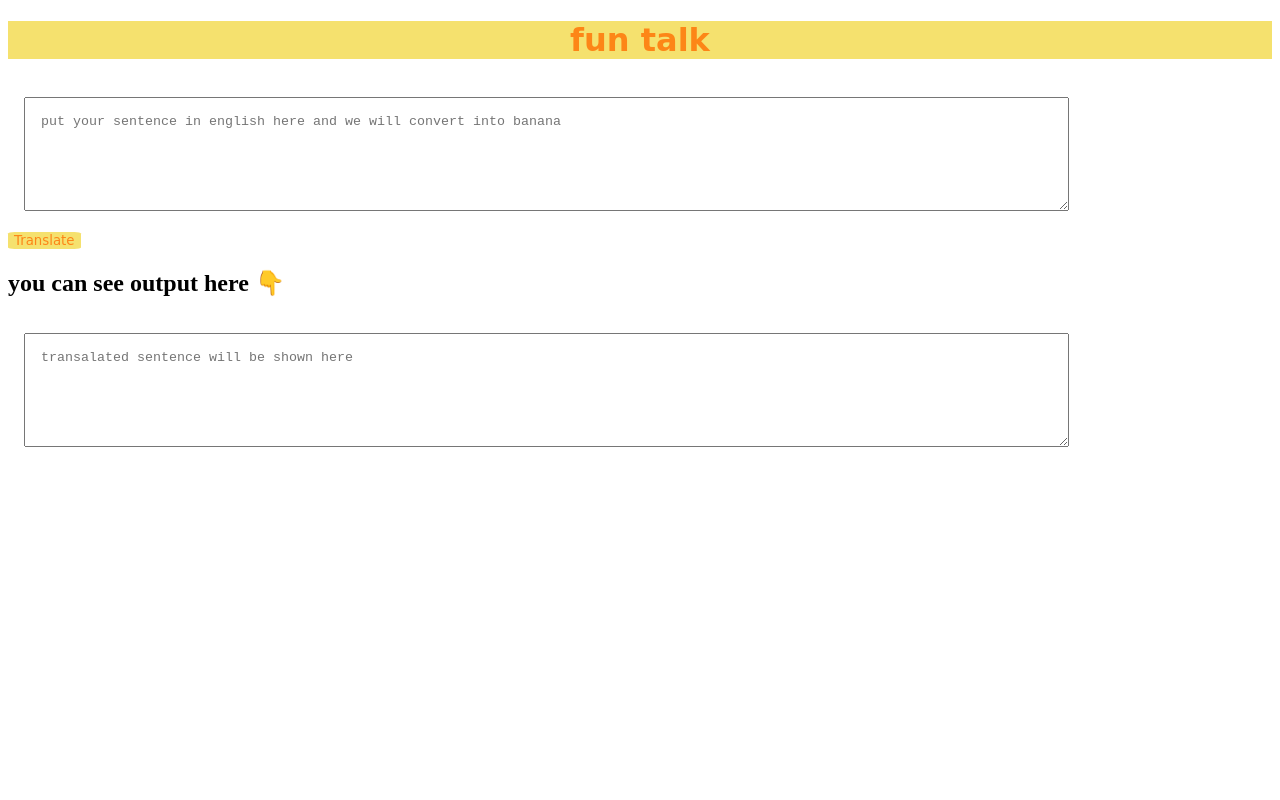
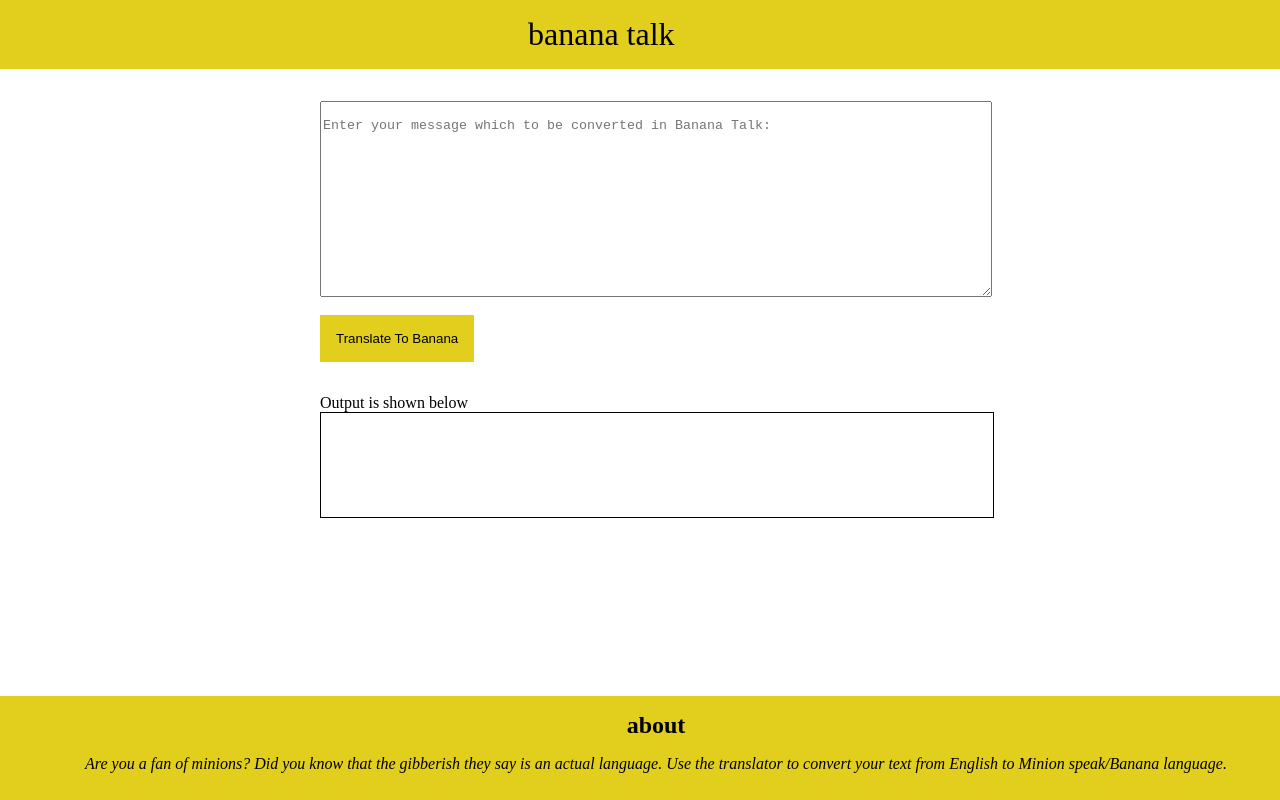
Before and after one commit to Arpit1099/funTranslation, a plain HTML site: page index.html in a window 1280 px wide. Drawn offline with Linux system fonts and the light colour scheme.

Commit message:
Adding JS final

```diff
--- /dev/null
+++ b/app.js
@@ -0,0 +1,59 @@
+// var txtInput=document.querySelector("#txt-input");
+// var btntranslate=document.querySelector("#btn-translate");
+// var outputDiv=document.querySelector("#output");
+
+// var serverURL= "https://api.funtranslations.com/translate/minion.json"
+
+
+// function getTranslationUrl(text){
+//     return serverURL + "?" + "text=" + text
+// }
+
+// function errorHandler(error){
+//     console.log("error occured",error);
+//     alert("something went wrong with server! try after sometime")
+// }
+
+// btntranslate.addEventListener("click",
+// function clickEventHandler()
+// {
+//     var inputText=txtInput.value;
+//     fetch(getTranslationURL(inputText))
+//     .then(response => response.json())
+//     .then(json =>
+//         {
+//             var translatedText=json.contents.translated;
+//             outputDiv.innerText=translatedText;
+//         })
+//     .catch(errorHandler)
+// })
+
+var txtInput=document.querySelector("#txt-input");
+var btntranslate=document.querySelector("#btn-translate");
+var outputDiv=document.querySelector("#output");
+var serverURL= "https://api.funtranslations.com/translate/minion.json"
+
+
+function getTranslationURL(text)
+{
+return serverURL + "?" + "text=" + text
+}
+function errorHandler(error)
+{
+console.log("error occured: "+error)
+alert("something wrong with server!!! Try again after some time")
+}
+
+btntranslate.addEventListener("click",
+function clickEventHandler()
+{
+    var inputText=txtInput.value;
+    fetch(getTranslationURL(inputText))
+    .then(response => response.json())
+    .then(json =>
+        {
+            var translatedText=json.contents.translated;
+        outputDiv.innerText=translatedText;
+        })
+    .catch(errorHandler)
+})
--- a/index.html
+++ b/index.html
@@ -1,4 +1,33 @@
 <!DOCTYPE html>
+<html lang="en">
+<head>
+    <meta charset="UTF-8">
+    <meta name="viewport" content="width=device-width, initial-scale=1.0">
+    <title>banana speak</title>
+    <link href="style.css" rel="stylesheet" />
+</head>
+<body>
+
+   <nav class="banana-header">
+    <div style="font-size: 2rem; padding: 1rem; margin-left: 32pc;">
+        banana talk
+    </div></nav>
+
+    <textarea id="txt-input" placeholder="Enter your message which to be converted in Banana Talk:"></textarea><br/>
+    <button id="btn-translate">Translate To Banana</button>
+   <br/> <div id="output-heading">Output is shown below</div>
+    <div id="output"></div> <br/>
+
+    <script src="app.js" type="text/javascript"></script>
+<footer class="footer">
+    <div style="font-size: x-large;"><b>about</b></div>
+  <p> <i> Are you a fan of minions? Did you know that the gibberish they say is an actual language. Use the translator
+            to convert your text from English to Minion speak/Banana language. </i></p>
+</footer>
+</body>
+</html>
+
+<!-- <!DOCTYPE html>
 <html lang="en">
 <head>
     <meta charset="UTF-8">
@@ -11,11 +40,18 @@
     <div class="header">
         <h1 class="heading1">fun talk</h1>
     </div>
-    <textarea placeholder="put your sentence in english here and we will convert into banana"></textarea>
 
-    <button id="btn-translate" class="btn">Translate</button>
+    <textarea id="txt-input" placeholder="put your sentence in english here and we will convert into banana"></textarea> <br/>
+    <button id="btn-translate" >Translate</button>
 
     <h2>you can see output here 👇</h2>
-    <textarea placeholder="transalated sentence will be shown here"></textarea>
+    <textarea id="output" placeholder="transalated sentence will be shown here"></textarea><br/>
+
+    <script src="app.js" type="text/javascript"></script>
+    <footer class="footer">
+     <div style="font-size: x-large;"><b>About</b></div>
+         <p> <i> Are you a fan of minions? Did you know that the gibberish they say is an actual language. Use the translator
+            to convert your text from English to Minion speak/Banana language. </i></p>
+    </footer>
 </body>
-</html>
+</html> -->
--- a/style.css
+++ b/style.css
@@ -1,4 +1,4 @@
-textarea{
+/* textarea{
     width: 80%;
     height: 10vh;
     margin: 1rem;
@@ -21,4 +21,75 @@ button{
 .heading1{
     color: rgb(253, 134, 23);
     font-family: 'Permanent Marker', cursive;
+} */
+
+@import url('https://fonts.googleapis.com/css2?family=Economica:ital@1&display=swap');
+
+:root
+{
+    --primarycolor: rgb(226, 206, 28);
 }
+
+
+
+
+#txt-input
+{
+    display: block;
+    width: 52%;
+    margin-left: 20rem;
+    margin-top: 2rem;
+    padding-top: 1rem;
+    height: 22vh;
+}
+#output
+{
+    padding: 1rem;
+    margin-left: 20rem;
+    display: block;
+    width: 50%;
+    height: 9vh;
+    border: 1px solid black;
+}
+#btn-translate
+{
+    margin-left: 20rem;
+    padding: 1rem;
+    background-color: var(--primarycolor);
+    border: none;
+}
+body{
+    margin-top: 0px;
+    margin-right: 0px;
+    margin-bottom: 0px;
+    margin-left: 0px;
+}
+
+.banana-header
+{
+background-color: var(--primarycolor);
+display: block;
+
+}
+#output-heading
+{
+    margin-left: 20rem;
+    margin-top: 2rem;
+}
+
+div
+{
+    display: block;
+}
+
+.footer
+{
+    position: fixed;
+    bottom: 0;
+    width: 100%;
+    padding: 1rem;
+    background-color: var(--primarycolor);
+    display: block;
+    text-align: center;
+    height: 9vh;
+}
```
